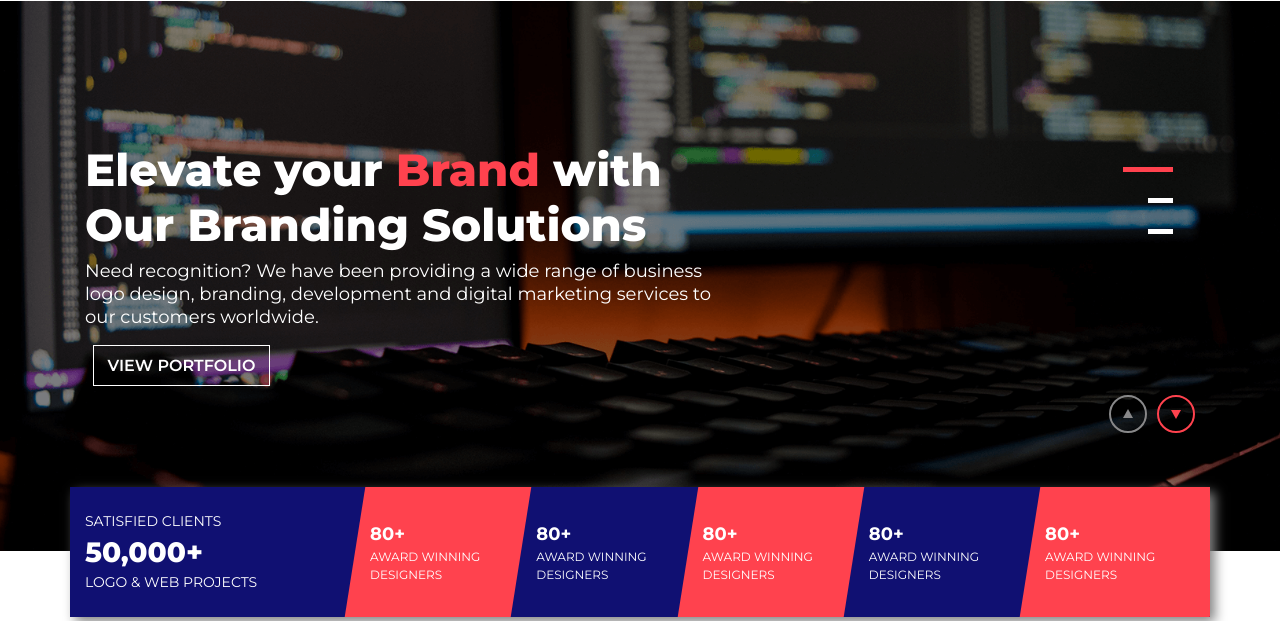
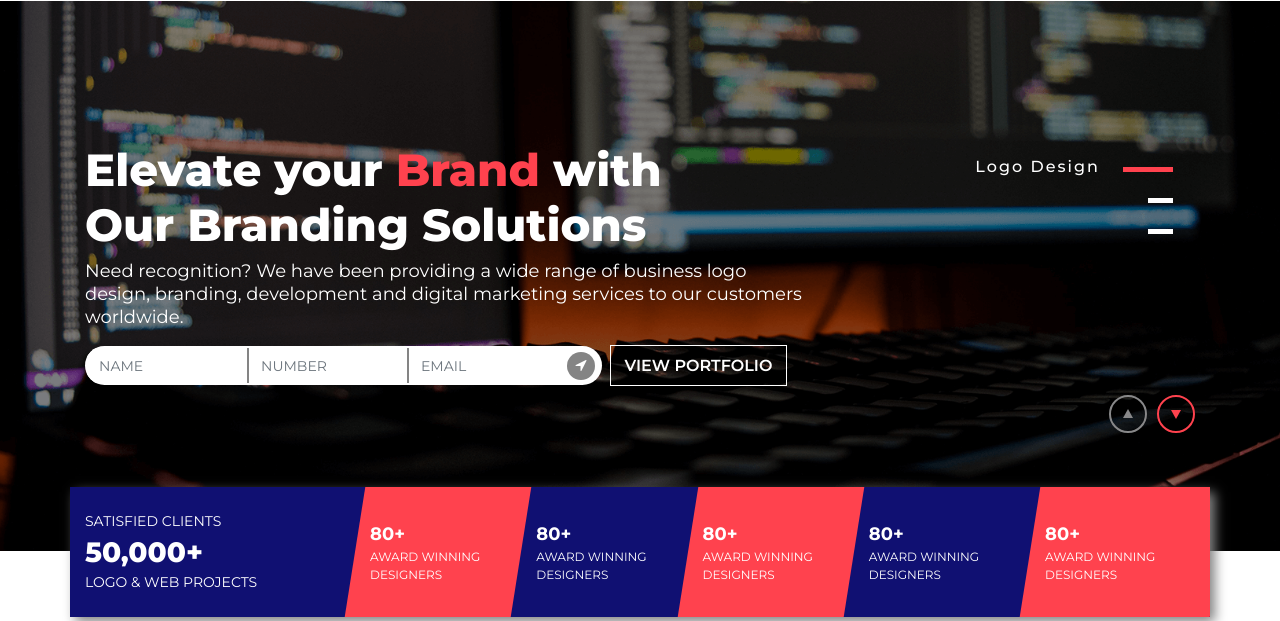
Before and after one commit to bilalrashid300/Agency-web, a PHP site: page / in a window 1280 px wide. Shown: the part 126-747 px from the top of the page. Run offline with PHP 8.4, Linux system fonts and the light colour scheme.

Commit message:
homepage revamp ui 2

```diff
--- a/assets/css/style.css
+++ b/assets/css/style.css
@@ -426,6 +426,75 @@ h6 {
   background: var(--red);
 }
 
+.bannerSliderWrapper ul.slick-dots li button:before {
+  position: absolute;
+  font-size: 16px;
+  color: #ffffff;
+  font-weight: 500;
+  top: 0px;
+  -webkit-tap-highlight-color: rgba(0, 0, 0, 0);
+  -webkit-font-smoothing: antialiased;
+  -moz-osx-font-smoothing: grayscale;
+  -moz-transition: all 0.5s ease;
+  -webkit-transition: all 0.5s ease;
+  -o-transition: all 0.5s ease;
+  transition: all 0.5s ease;
+  opacity: 0;
+  left: -160px;
+  letter-spacing: 2px;
+  width: 150px;
+}
+
+.bannerSliderWrapper ul.slick-dots li:nth-child(1) button:before {
+  content: "Logo Design";
+}
+
+.bannerSliderWrapper ul.slick-dots li:nth-child(2) button:before {
+  content: "Development";
+}
+
+.bannerSliderWrapper ul.slick-dots li:nth-child(3) button:before {
+  content: "Marketing";
+}
+
+.bannerSliderWrapper ul.slick-dots li.slick-active button:before {
+  opacity: 1;
+}
+
+.inputBoxWrapper{
+  background: #fff;
+  border-radius: 30px;
+  overflow: hidden;
+  width: fit-content;
+  padding: 2px;
+  padding-right: 7px;
+}
+
+.inputBoxWrapper Form{
+  display: flex;
+  align-items: center;
+}
+
+.inputBoxWrapper input{
+  border-radius: 0px;
+  border: none;
+  border-left: 2px solid var(--dark);
+  max-width: 160px;
+}
+
+.inputBoxWrapper button{
+  width: 28px;
+  height: 28px;
+  border: none;
+  border-radius: 100%;
+  background: var(--dark);
+  color: #fff;
+}
+
+.inputBoxWrapper input:first-child{
+  border-left: 0px !important;
+}
+
 .hero {
   background: url(../images/banner1.png) center center no-repeat;
   background-size: cover;
@@ -779,6 +848,11 @@ select option {
   height: 8px;
   background: var(--red);
   content: "";
+  transition: all 0.2s ease-in-out;
+}
+
+.footer-link:hover::after{
+  left: -20px;
 }
 
 .contact_section .form-control {
@@ -1241,4 +1315,8 @@ select option {
     font-size: 30px;
     line-height: 40px;
   }
+  .bannerSliderWrapper ul.slick-dots li.slick-active button:before {
+    opacity: 0 !important;
+  }
+
 }
--- a/assets/js/main.js
+++ b/assets/js/main.js
@@ -95,7 +95,7 @@ $('.service_slider').slick({
     {
       breakpoint: 480,
       settings: {
-        slidesToShow: 2,
+        slidesToShow: 1,
         slidesToScroll: 1
       }
     }
--- a/index.html
+++ b/index.html
@@ -145,7 +145,7 @@
         <section class="hero">
           <div class="container">
             <div class="row align-item-center" style="height: 550px">
-              <div class="col-md-7 d-flex flex-column justify-content-center mb-4">
+              <div class="col-md-8 d-flex flex-column justify-content-center mb-4">
                 <h1 class="hero-title t-white">
                   Elevate your <span class="t-red">Brand</span> with <br />
                   Our Branding Solutions
@@ -155,8 +155,18 @@
                   business logo design, branding, development and digital
                   marketing services to our customers worldwide.
                 </p>
-                <div class="d-flex">
-                  <a href="" class="btn hollow-white ml-2">VIEW PORTFOLIO</a>
+                <div class="d-none d-md-flex align-items-center">
+                  <div class="inputBoxWrapper">
+                    <Form>
+                      <input type="text" class="form-control" placeholder="NAME">
+                      <input type="tel" class="form-control" placeholder="NUMBER">
+                      <input type="email" class="form-control" placeholder="EMAIL">
+                      <button type="submit"><i class="fa fa-location-arrow"></i></button>
+                    </Form>
+                  </div>
+                  <div class="d-flex">
+                    <a href="" class="btn hollow-white ml-2">VIEW PORTFOLIO</a>
+                  </div>
                 </div>
               </div>
             </div>
```
